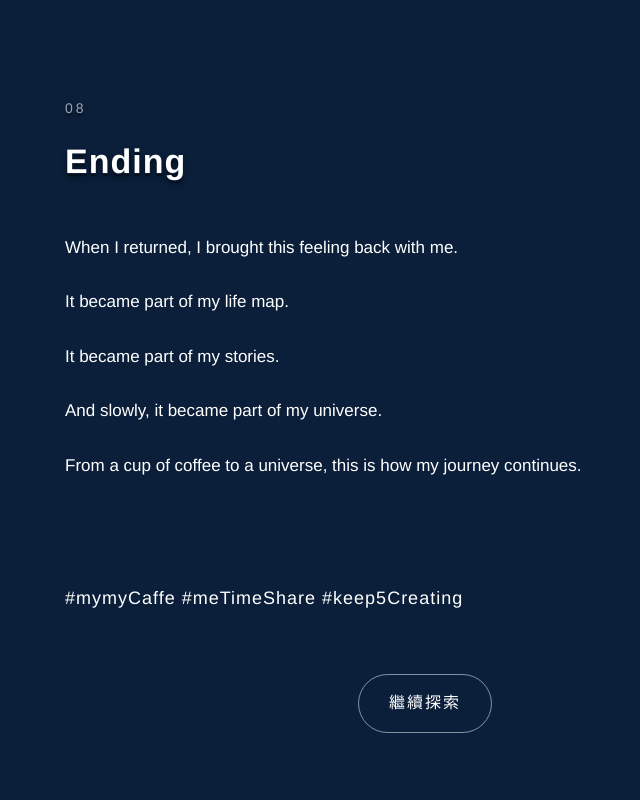
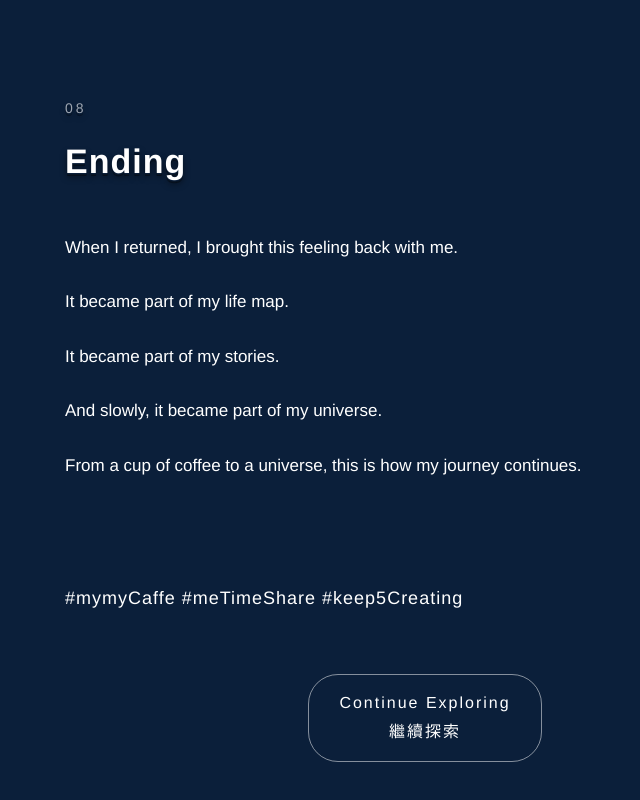
Before and after one commit to meTimeShare/storytelling, a plain HTML site: page index.html in a window 1280 px wide. Shown: the part 7525-8325 px from the top of the page, without its empty margins (215-855 px from the left). Drawn offline with Linux system fonts and the light colour scheme.

Commit message:
Add files via upload

```diff
--- a/index.html
+++ b/index.html
@@ -546,7 +546,7 @@ Guesthouses around Lake Baikal generally collect payment on arrival.<br>
        letter-spacing: 2px;
        text-decoration: none;
      ">
-    繼續探索
+    Continue Exploring<br>繼續探索
   </a>
 </div>
 
```
